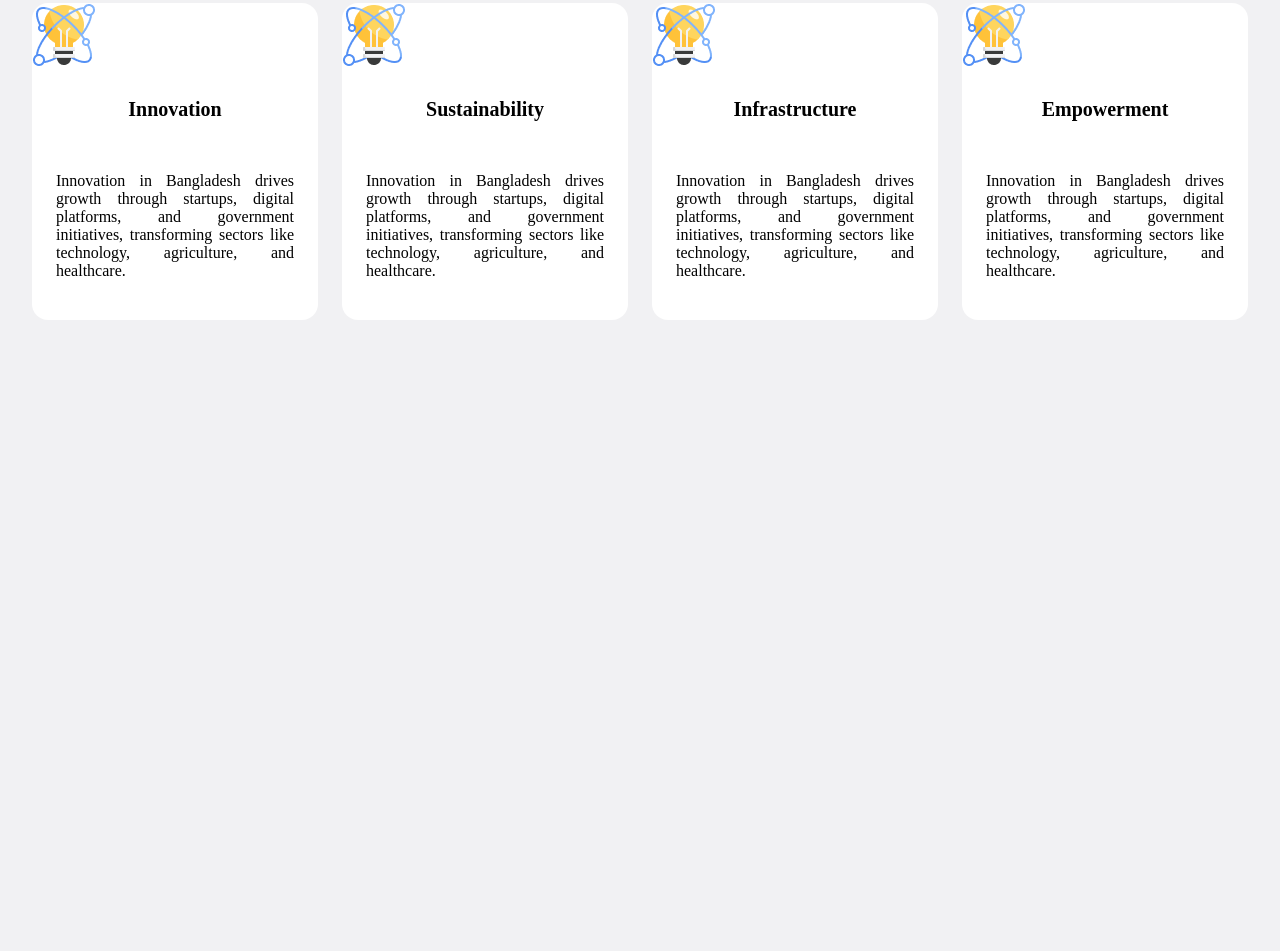
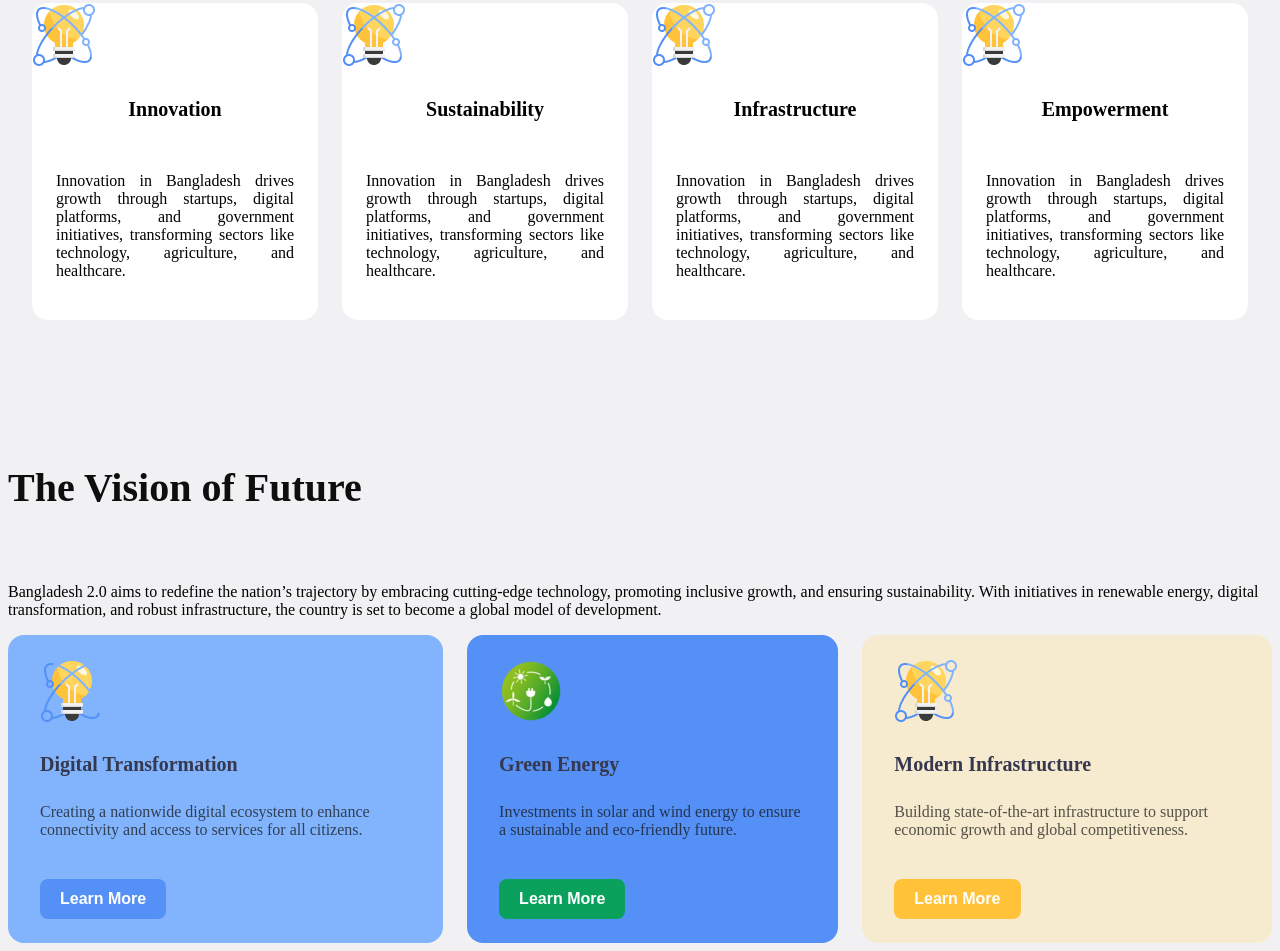
Before and after one commit to ahhimu/m1-d7-assingment1, a plain HTML site: page index.html in a window 1280 px wide. Shown: the part 872-1823 px from the top of the page. Before the commit the page ends 1224 px from the top, so only its background shows below. Drawn offline with Linux system fonts and the light colour scheme.

Commit message:
Complite Vission Section

```diff
--- a/index.html
+++ b/index.html
@@ -4,9 +4,12 @@
     <meta charset="UTF-8">
     <meta name="viewport" content="width=device-width, initial-scale=1.0">
     <title>Bangladesh 2.0</title>
+    <link rel="preconnect" href="https://fonts.googleapis.com">
+<link rel="preconnect" href="https://fonts.gstatic.com" crossorigin>
+<link href="https://fonts.googleapis.com/css2?family=Fira+Sans:ital,wght@0,100;0,200;0,300;0,400;0,500;0,600;0,700;0,800;0,900;1,100;1,200;1,300;1,400;1,500;1,600;1,700;1,800;1,900&display=swap" rel="stylesheet">
  <link rel="stylesheet" href="styles/style.css">
 </head>
-<body>
+<body class="normal-font">
     <!-- The Header Start Here -->
      <header>
         <!-- The Navigation Start Here -->
@@ -36,7 +39,7 @@
 
      <!-- Main Section Start Here -->
       <main>
-        <h3 class="main-pillar-title">Pillars of "Bangladesh 2.0"</h3>
+        <h3 class="section-title">Pillars of "Bangladesh 2.0"</h3>
         <section class="pillar-section">
 
 
@@ -67,6 +70,36 @@
 
         </section>
 
+        <!-- Vission Scetion Start Here  -->
+         <section class="vission-section">
+            <h3 class="section-title">The Vision of Future</h3>
+            <p class="section-description">Bangladesh 2.0 aims to redefine the nation’s trajectory by embracing cutting-edge technology, promoting inclusive growth, and ensuring sustainability. With initiatives in renewable energy, digital transformation, and robust infrastructure, the country is set to become a global model of development.</p>
+
+            <div class="vision-coantiner">
+
+                <div class="vision1">
+                    <img src="assets/card-icon.png" alt="">
+                    <h4 class="vision-title">Digital Transformation</h4>
+                    <p class="vision-description">Creating a nationwide digital ecosystem to enhance connectivity and access to services for all citizens.</p>
+                    <button class="vision-btn1">Learn More</button>
+                </div>
+                <div class="vision2">
+                    <img src="assets/ge card (1).png" alt="">
+                    <h4 class="vision-title">Green Energy</h4>
+                    <p class="vision-description">Investments in solar and wind energy to ensure a sustainable and eco-friendly future.</p>
+                    <button class="vision-btn2">Learn More</button>
+                </div>
+                <div class="vision3">
+                    <img src="assets/card-icon.png" alt="">
+                    <h4 class="vision-title">Modern Infrastructure</h4>
+                    <p class="vision-description">Building state-of-the-art infrastructure to support economic growth and global competitiveness.</p>
+                    <button class="vision-btn3">Learn More</button>
+                </div>
+            </div>
+
+
+         </section>
+
 
 
       </main>
--- a/styles/style.css
+++ b/styles/style.css
@@ -1,10 +1,80 @@
 body{
     background-color: #F1F1F3;
 }
+
 /* Shared Styles */
 .primary-text-color{
     color: #006A50;
 }
+
+.section-title{
+    font-size: 40px;
+    font-weight:bold;
+    color: #0E0E0E;
+    padding-top: 80px;
+    padding-bottom: 32px;
+}
+.vision-title{
+    font-size:20px ;
+    font-weight: bold;
+    color:RGB(54, 56, 80);
+}
+.vision-description{
+    color:rgba(14, 14, 14, 0.7);
+    font-size: 16px;
+    font-weight: 500;
+    /* padding-top: 12px; */
+    /* padding-bottom: 24px; */
+}
+
+
+
+/* All Buttons Styles here */
+.banner-btn{
+    background-color: #006A50;
+    color: #ffffff;
+    border-radius: 8px;
+    border: none;
+    padding: 17px 34px;
+}
+.vision-btn1{
+    background-color: #5490F5;
+    color: #FFFFFF;
+    border-radius: 8px;
+    font-size: 16px;
+    font-weight: 700;
+    margin-top: 24px;
+
+}
+.vision-btn2{
+    background-color: #09A15C;
+    color: #FFFFFF;
+    border-radius: 8px;
+    font-size: 16px;
+    font-weight: 700;
+    margin-top: 24px;
+
+}
+.vision-btn3{
+    background-color: #FFC239;
+    color: #FFFFFF;
+    border-radius: 8px;
+    font-size: 16px;
+    font-weight: 700;
+    margin-top: 24px;
+
+
+}
+
+
+.vision-btn1, .vision-btn2, .vision-btn3{
+    padding: 11px 20px;
+    border: none;
+
+}
+
+
+
 
 /* Navigation Start Here */
 .nav-title{
@@ -56,13 +126,7 @@ header{
     color:#0E0E0E;
 }
 
-.banner-btn{
-    background-color: #006A50;
-    color: #ffffff;
-    border-radius: 8px;
-    border: none;
-    padding: 17px 34px;
-}
+
 
 /* Banner End Here */
 
@@ -75,13 +139,6 @@ main{
 }
 
 /* Main Pillars Start Here */
-.main-pillar-title{
-    font-size: 40px;
-    font-weight:bold;
-    color: #0E0E0E;
-    padding-top: 80px;
-    padding-bottom: 32px;
-}
 
 .pillar-section{
     display: flex;
@@ -106,3 +163,31 @@ main{
     text-align:justify;
     padding: 24px;
 }
+
+/* Vision Section */
+
+.vision-coantiner{
+    display: flex;
+    gap: 24px;
+    min-width: 410px;
+    /* border-radius:16px; */
+    /* border: 2px solid black; */
+
+}
+
+.vision1{
+    background-color: #81B4FC;
+    border-radius: 16px;
+    padding: 24px 32px;
+
+}
+.vision2{
+    background-color: #5490F5;
+    border-radius: 16px;
+    padding: 24px 32px;
+}
+.vision3{
+    background-color: #F7EBCF;
+    border-radius: 16px;
+    padding: 24px 32px;
+}
```
Also changed, not shown: assets/ge card (1).png (added).
